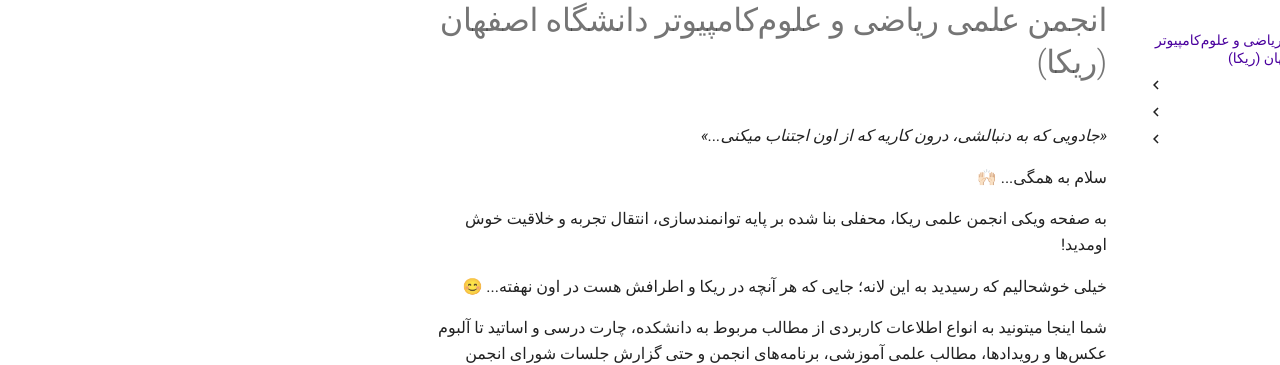
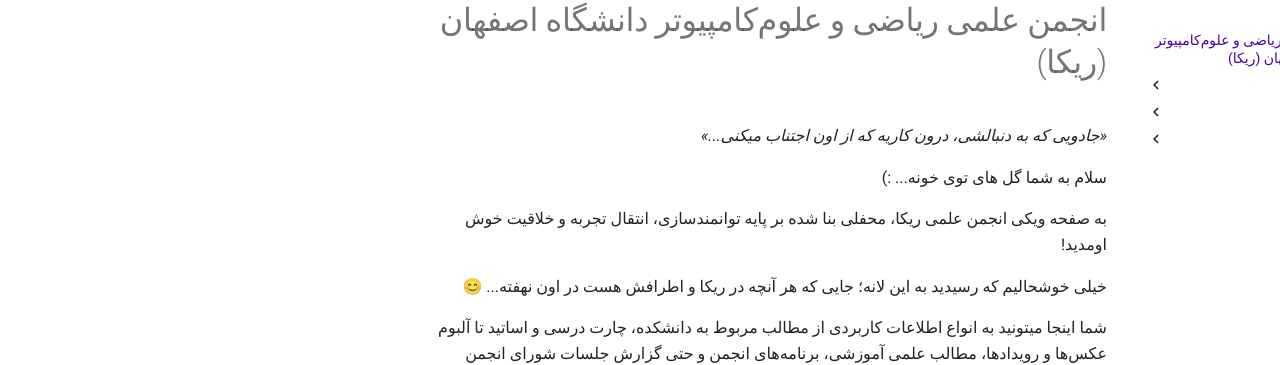
Before and after one commit to Amcsui/wiki, an MkDocs documentation site: the page built from docs/index.md, in a window 1280 px wide. Shown: the part 98-463 px from the top of the page. Built offline with MkDocs 1.6.1 and Material for MkDocs 9.7.7, drawn with Linux system fonts in a browser that asks for light colours.

Commit message:
IMP => better hi

```diff
--- a/docs/index.md
+++ b/docs/index.md
@@ -4,7 +4,7 @@
 *«جادویی که به دنبالشی، درون کاریه که از اون اجتناب میکنی...»*
 
 
-سلام به همگی... 🙌🏻
+سلام به شما گل های توی خونه... :)
 
 به صفحه ویکی انجمن علمی ریکا، محفلی بنا شده بر پایه توانمندسازی، انتقال تجربه و خلاقیت خوش اومدید!
 
```
